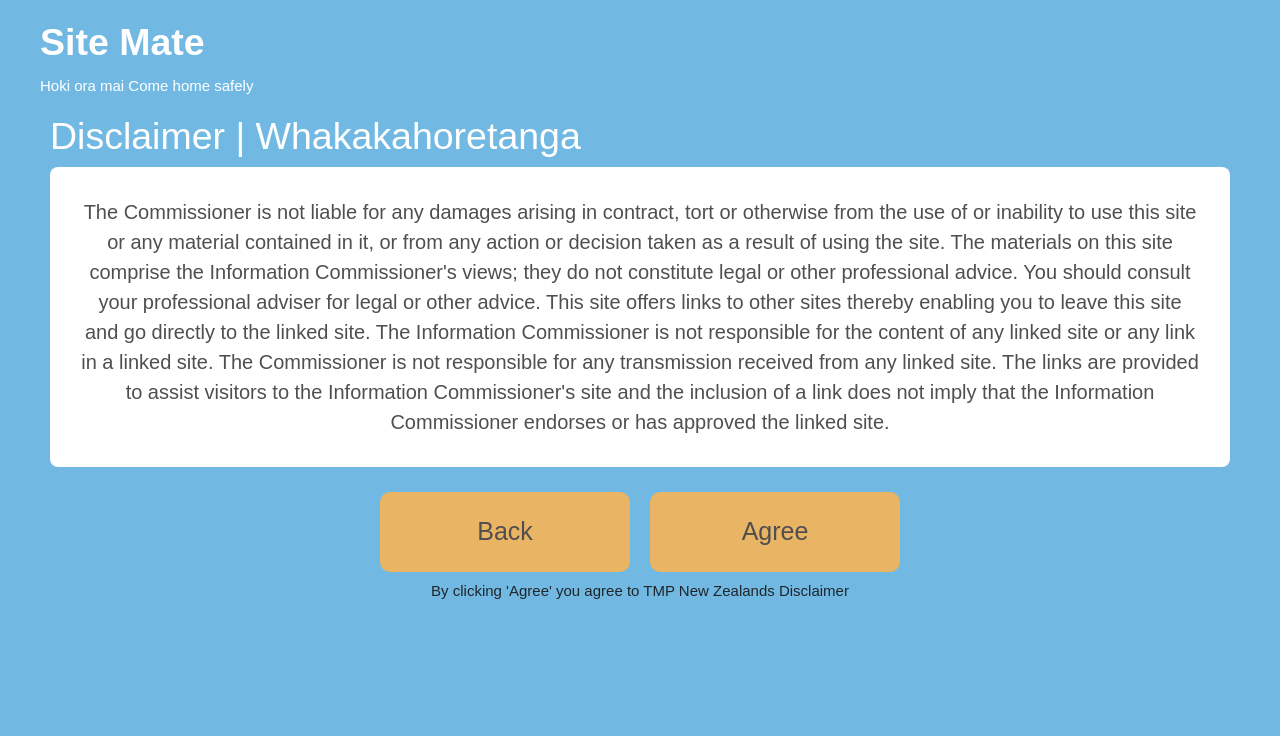
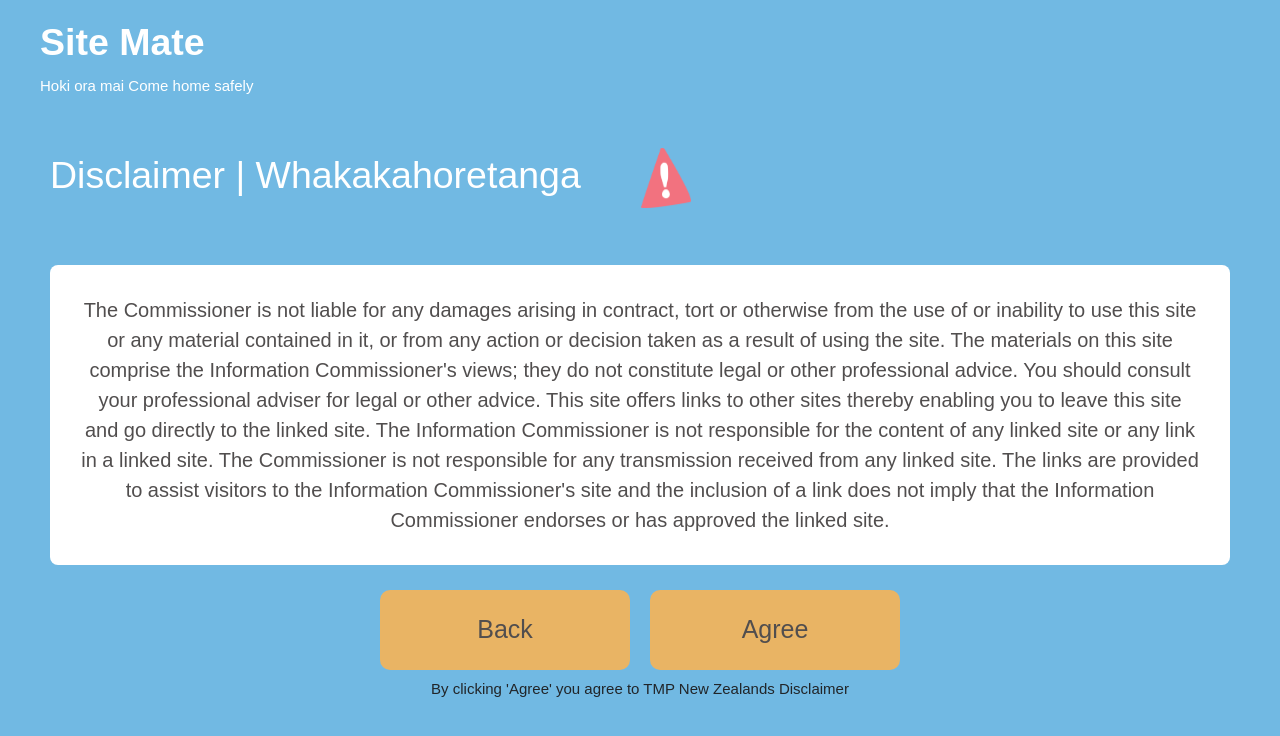
Before and after one commit to ChillySandwich/trafficmanagementproject, a React (Create React App) app in the folder frontend/: page / in a window 1280 px wide. Both pictures are taken after a click on the button "Login". Shown: the top 736 px of the page. Built offline with nearby package versions, Linux system fonts and the light colour scheme; what google-maps-react would draw is missing.

Commit message:
excalamation point added

```diff
--- a/frontend/src/Components/Disclaimer/disclaimer.component.js
+++ b/frontend/src/Components/Disclaimer/disclaimer.component.js
@@ -3,7 +3,7 @@ import React, { Component } from "react";
 import '../App.css';
 import { Link } from 'react-router-dom';
 import { Checkbox } from '@material-ui/core';
-
+import Warning from '../Warning.png';
 
 export default class Login extends Component {
   continue = e => {
@@ -19,7 +19,8 @@ export default class Login extends Component {
     const { values, handleChange } = this.props;
     return (
       <div >
-        <h1 >Disclaimer | Whakakahoretanga </h1>
+        <h1 >Disclaimer | Whakakahoretanga <img src={Warning} style={{margin: '50px', width:'50px', height:'60px'}}/> </h1>
+
         <p className="disclaimerParagraph">The Commissioner is not liable for any damages arising in contract, tort or otherwise from the use of or inability to use this site or any material contained in it, or from any action or decision taken as a result of using the site.
 
         The materials on this site comprise the Information Commissioner's views; they do not constitute legal or other professional advice. You should consult your professional adviser for legal or other advice.
--- a/frontend/src/Components/Login/login.component.js
+++ b/frontend/src/Components/Login/login.component.js
@@ -27,7 +27,7 @@ export default class Login extends Component {
             <Grid container spacing={3}>
 
                 <Grid item xs={6} className="logoSide" style={{marginBottom: "10px"}}>
-                    {/* <img alt="Logo" className="Logo" style={{margin: '50px', widttextAlign: "left"h:'350px', height:'240px'}} src={Logo} /> */}
+
 <br></br>
                     <div style={{color:'white', marginLeft: "5px", textAlign: "left"}}>
                       1) Step by step guide to creating a Workplace Traffic Management Plan -WTMP
```
Also changed, not shown: frontend/src/Components/Warning.png (added), 1 other file (tests, documents, lock files or other folders).
